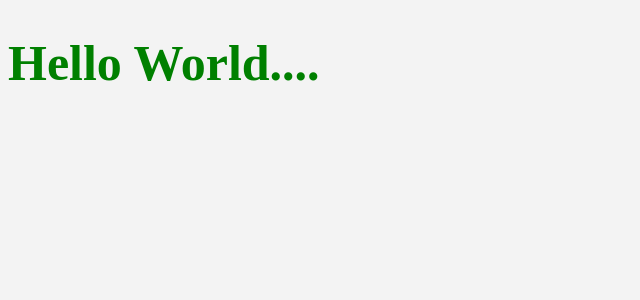
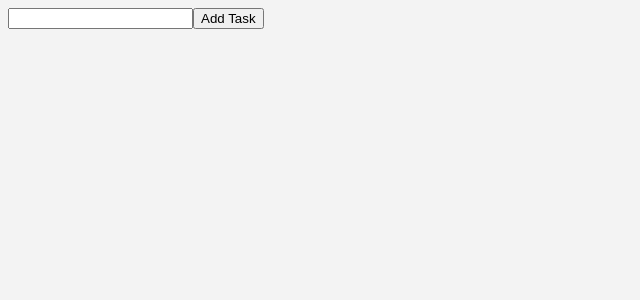
Before and after one commit to kenpopaul/ReactToDoList, a React (Vite) app: page / in a window 1280 px wide. Shown: the top 300 px of the page, without its empty margins (0-640 px from the left). Built offline with nearby package versions, Linux system fonts and the light colour scheme; the HTML template or start-up script is replaced by a standard one.

Commit message:
added addTask Function

```diff
--- a/src/App.jsx
+++ b/src/App.jsx
@@ -2,7 +2,27 @@
 import { useState } from "react";
 
 function App() {
-  return <h1>Hello World....</h1>;
+  const [todoList, setTodoList] = useState([]);
+  const [newTask, setNewTask] = useState("");
+
+  const handleChange = (event) => {
+    setNewTask(event.target.value);
+  };
+
+  const addTask = () => {
+    const newTodoList = [...todoList, newTask];
+    setTodoList(newTodoList);
+  };
+
+  return (
+    <div className="App">
+      <div className="addTask">
+        <input onChange={handleChange} />
+        <button onClick={addTask}>Add Task</button>
+      </div>
+      <div className="list"></div>
+    </div>
+  );
 }
 
 export default App;
```
